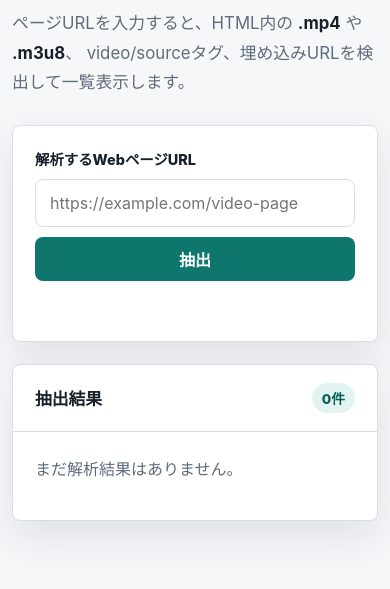
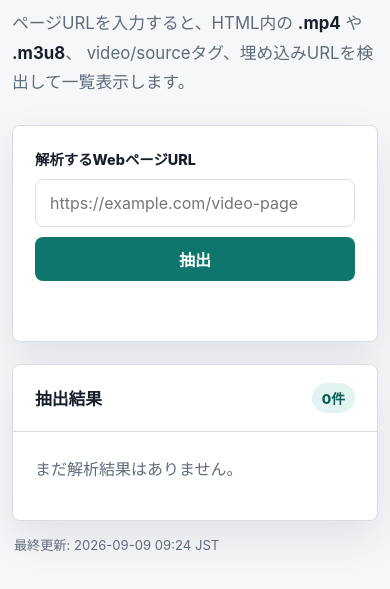
Before and after one commit to Sohaya-Kinoshita/video-url-extractor, a website: page public/index.html in a window 390 px wide. Shown: the part 123-712 px from the top of the page. Drawn offline with Linux system fonts and the light colour scheme.

Commit message:
Show last updated timestamp

```diff
--- a/public/index.html
+++ b/public/index.html
@@ -46,6 +46,8 @@
           <p>まだ解析結果はありません。</p>
         </div>
       </section>
+
+      <p class="last-updated">最終更新: 2026-09-09 09:24 JST</p>
     </main>
 
     <script src="/app.js" defer></script>
--- a/public/styles.css
+++ b/public/styles.css
@@ -236,6 +236,13 @@ h2 {
   background: #111a22;
 }
 
+.last-updated {
+  margin: 14px 2px 0;
+  color: var(--muted);
+  font-size: 0.82rem;
+  text-align: right;
+}
+
 @media (max-width: 680px) {
   .app-shell {
     width: min(100% - 24px, 1040px);
@@ -251,4 +258,8 @@ h2 {
   .copy-button {
     width: 100%;
   }
+
+  .last-updated {
+    text-align: left;
+  }
 }
```
